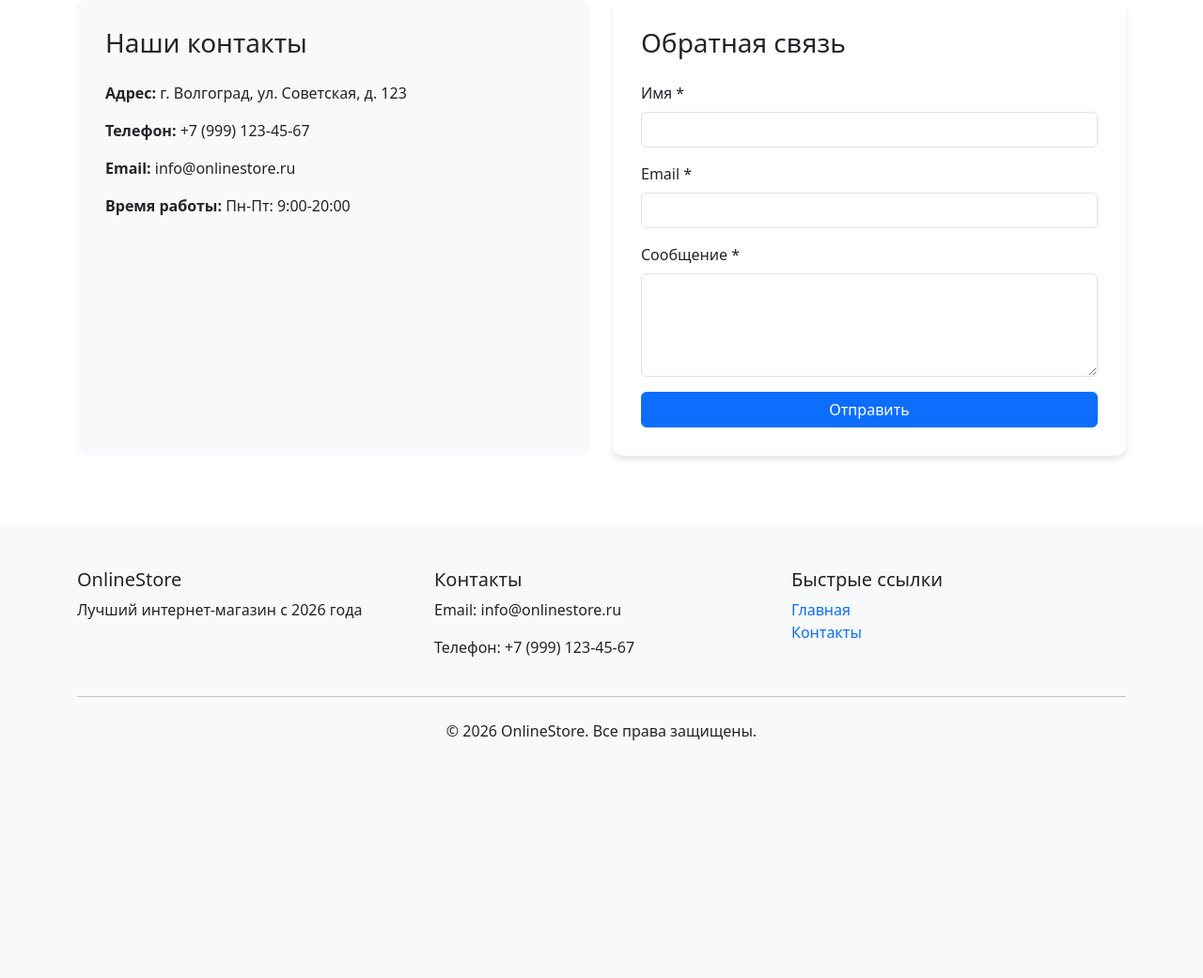
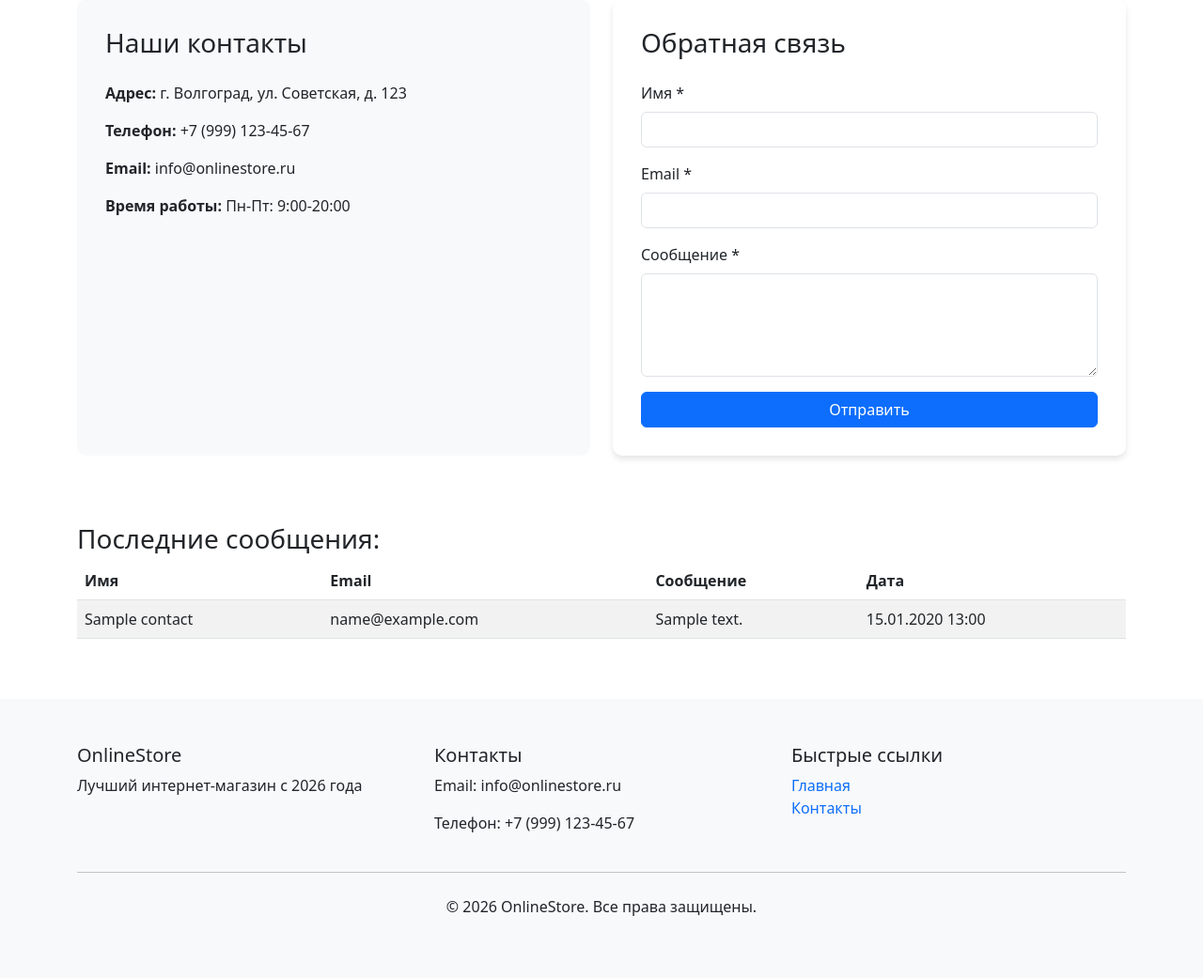
Before and after one commit to VicM34/onlinestore, a Django app: page /contacts/ in a window 1280 px wide. Shown: the part 177-1218 px from the top of the page at 94% size. Before the commit the page ends 965 px from the top, so only its background shows below. Run offline with Django 5.2, Linux system fonts and the light colour scheme; tables that the repository leaves empty hold one stand-in row (values such as "Sample post").

Commit message:
Разрешение конфликтов слияния feature/hw_templates в develop

```diff
--- a/catalog/views.py
+++ b/catalog/views.py
@@ -1,5 +1,5 @@
 from django.shortcuts import render, get_object_or_404
-from .models import Product  # Добавляем импорт модели Product
+from .models import Product, Contact
 
 
 def home(request):
@@ -7,25 +7,44 @@ def home(request):
     # Получаем все товары из базы данных, сортируем по дате создания (новые сверху)
     products = Product.objects.all().order_by('-created_at')
 
+    # Для допзадания: вывод в консоль последних 5 продуктов
+    latest_products = products[:5]
+    print("Последние 5 продуктов:")
+    for product in latest_products:
+        print(f"  - {product.name} ({product.created_at})")
+
     context = {
-        'products': products  # Передаем товары в шаблон
+        'products': products,  # Передаем товары в шаблон
+        'latest_products': latest_products,  # Для допзадания
     }
     return render(request, 'catalog/home.html', context)
 
 
 def contacts(request):
-    """Контроллер для страницы контактов"""
-    context = {}
+    """Страница контактов"""
+    success_message = None
 
     if request.method == 'POST':
-        # Обработка данных формы
         name = request.POST.get('name')
         email = request.POST.get('email')
         message = request.POST.get('message')
 
-        # Для демонстрации просто добавим сообщение
-        context['success_message'] = f'Спасибо, {name}! Ваше сообщение отправлено.'
+        # Сохраняем в базу данных
+        Contact.objects.create(
+            name=name,
+            email=email,
+            message=message
+        )
 
+        success_message = "Спасибо! Ваше сообщение отправлено. Мы свяжемся с вами в ближайшее время."
+
+    # Получаем все сохраненные контакты для отображения
+    all_contacts = Contact.objects.all().order_by('-created_at')
+
+    context = {
+        'success_message': success_message,
+        'contacts': all_contacts,
+    }
     return render(request, 'catalog/contacts.html', context)
 
 
--- a/config/urls.py
+++ b/config/urls.py
@@ -5,7 +5,7 @@ from django.conf.urls.static import static
 
 urlpatterns = [
     path('admin/', admin.site.urls),
-    path('', include('catalog.urls')),  # Подключаем URL-ы приложения catalog
+    path('', include('catalog.urls')),
 ]
 
 if settings.DEBUG:
--- a/pyproject.toml
+++ b/pyproject.toml
@@ -8,12 +8,12 @@ license = "MIT"
 package-mode = false
 
 [tool.poetry.dependencies]
-python = "^3.12"  # Изменено с ^3.13 на ^3.12
+python = "^3.12"
 django = "^5.0"
 djangorestframework = "^3.15"
 python-dotenv = "^1.0"
-psycopg2-binary = "^2.9.11"  # Добавлено - для PostgreSQL
-pillow = "^12.1.0"           # Добавлено - для изображений
+psycopg2-binary = "^2.9.11"
+pillow = "^12.1.0"
 
 [tool.poetry.group.dev.dependencies]
 black = "^24.0"
--- a/templates/catalog/contacts.html
+++ b/templates/catalog/contacts.html
@@ -62,5 +62,35 @@
             </div>
         </div>
     </div>
+
+    {% if contacts %}
+    <div class="row mt-5">
+        <div class="col-12">
+            <h3>Последние сообщения:</h3>
+            <div class="table-responsive">
+                <table class="table table-striped">
+                    <thead>
+                        <tr>
+                            <th>Имя</th>
+                            <th>Email</th>
+                            <th>Сообщение</th>
+                            <th>Дата</th>
+                        </tr>
+                    </thead>
+                    <tbody>
+                        {% for contact in contacts %}
+                        <tr>
+                            <td>{{ contact.name }}</td>
+                            <td>{{ contact.email }}</td>
+                            <td>{{ contact.message|truncatechars:50 }}</td>
+                            <td>{{ contact.created_at|date:"d.m.Y H:i" }}</td>
+                        </tr>
+                        {% endfor %}
+                    </tbody>
+                </table>
+            </div>
+        </div>
+    </div>
+    {% endif %}
 </div>
 {% endblock %}
```
Also changed, not shown: catalog/migrations/0001_initial.py.
